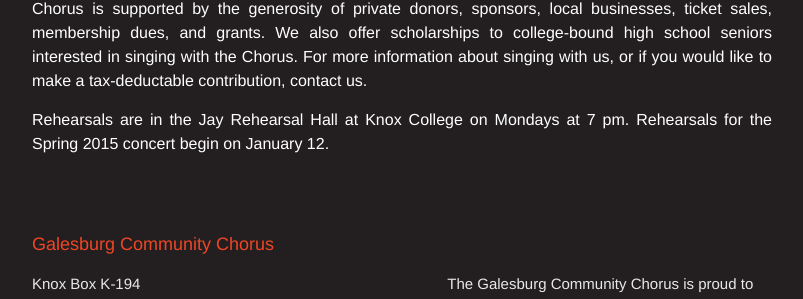
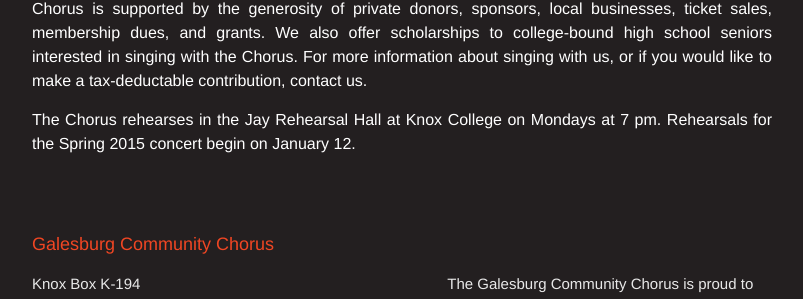
Before and after one commit to galesburgchorus/galesburgchorus.github.io, a Jekyll site: the page built from index.md, in a window 1280 px wide. Shown: the part 493-792 px from the top of the page, without its empty margins (238-1041 px from the left). Built offline with Jekyll 4.4.1, drawn with Linux system fonts in a browser that asks for light colours; some web fonts are replaced.

Commit message:
Updated index.md

```diff
--- a/index.md
+++ b/index.md
@@ -16,4 +16,4 @@ and grants. We also offer scholarships to college-bound high school seniors inte
 singing with the Chorus. For more information about singing with us, or if you would like to
 make a tax-deductable contribution, contact us.
 
-Rehearsals are in the Jay Rehearsal Hall at Knox College on Mondays at 7 pm.  Rehearsals for the Spring 2015 concert begin on January 12.
+The Chorus rehearses in the Jay Rehearsal Hall at Knox College on Mondays at 7 pm.  Rehearsals for the Spring 2015 concert begin on January 12.
```
